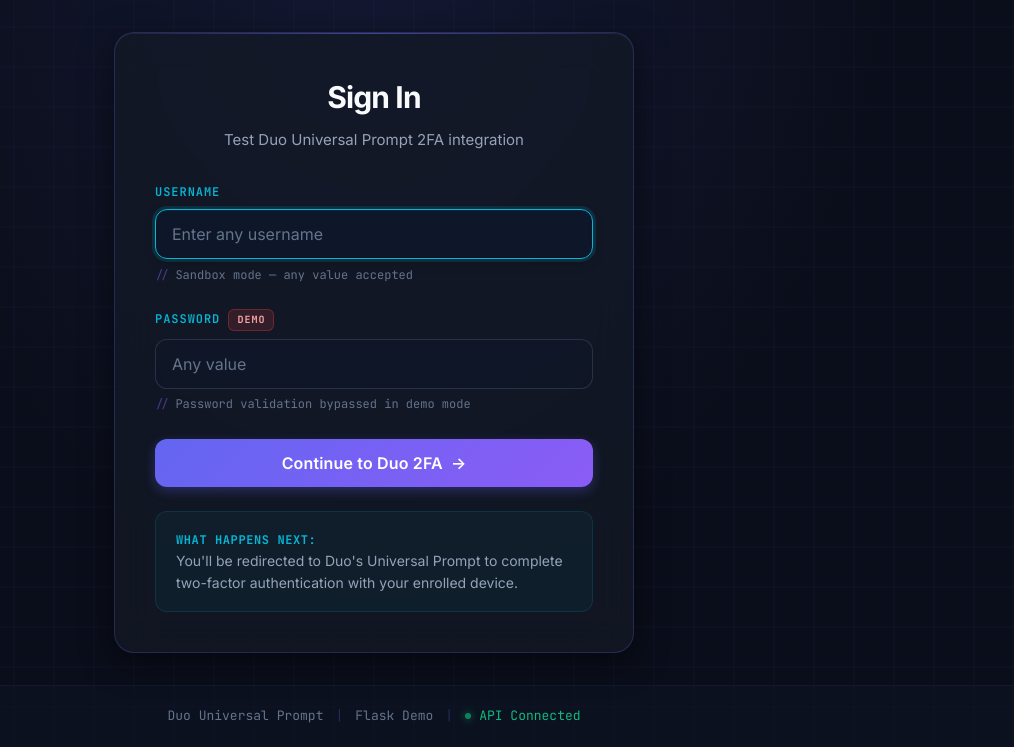
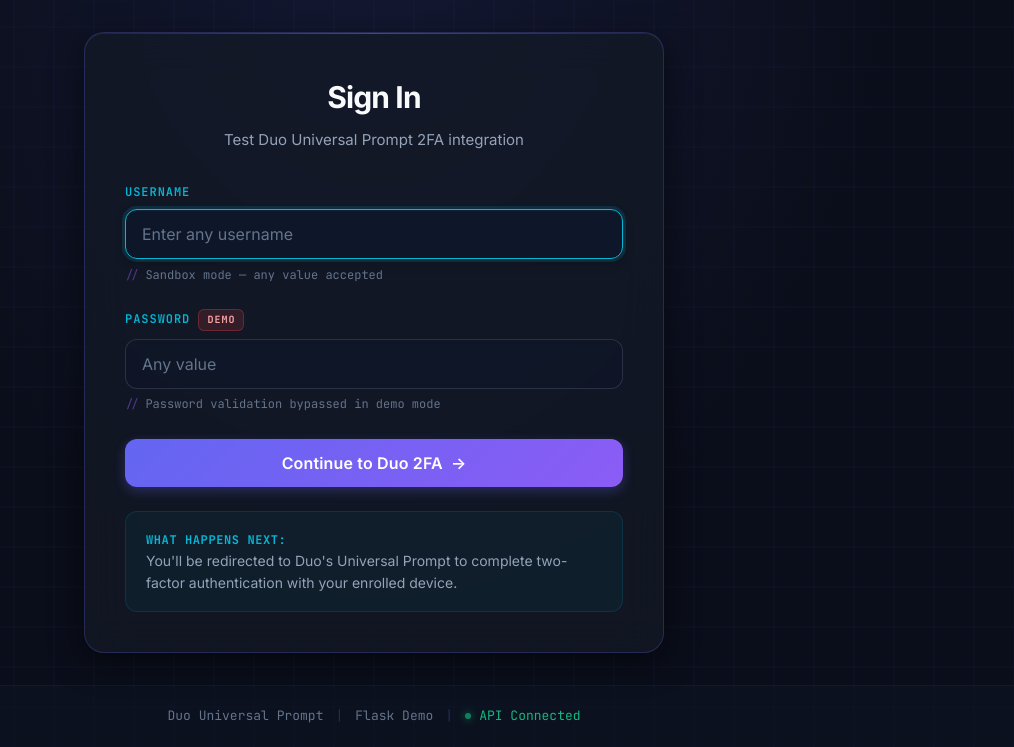
Before and after one commit to ojaber/duo-auth-demo, a Flask app: template templates/login.html in a window 1280 px wide. Shown: the part 124-871 px from the top of the page, without its empty margins (266-1280 px from the left). Run offline with Flask 3, Linux system fonts and the light colour scheme; the template is opened without the code that fills it, so the values that code supplies are empty.

Commit message:
Polish auth result page spacing and card width
Standardize both collapsible sections to mt-2 for consistent rhythm.
Widen card max-width from 520px to 580px for better JSON/data display.

```diff
--- a/static/css/style.css
+++ b/static/css/style.css
@@ -281,7 +281,7 @@
   border-radius: 1.25rem;
   padding: 2.5rem;
   width: 100%;
-  max-width: 520px;
+  max-width: 580px;
   box-shadow: var(--shadow-lg), inset 0 1px 0 0 rgba(255, 255, 255, 0.05);
   animation: fadeInUp 0.6s cubic-bezier(0.16, 1, 0.3, 1);
   position: relative;
--- a/templates/auth_result.html
+++ b/templates/auth_result.html
@@ -23,7 +23,7 @@
         </div>
     </div>
 
-    <div class="collapsible open mt-3" style="text-align: left;">
+    <div class="collapsible open mt-2" style="text-align: left;">
         <div class="collapsible-header" onclick="toggleCollapse(this)">
             <span>
                 <span class="collapsible-arrow" aria-hidden="true">&#x25B6;</span>
```
